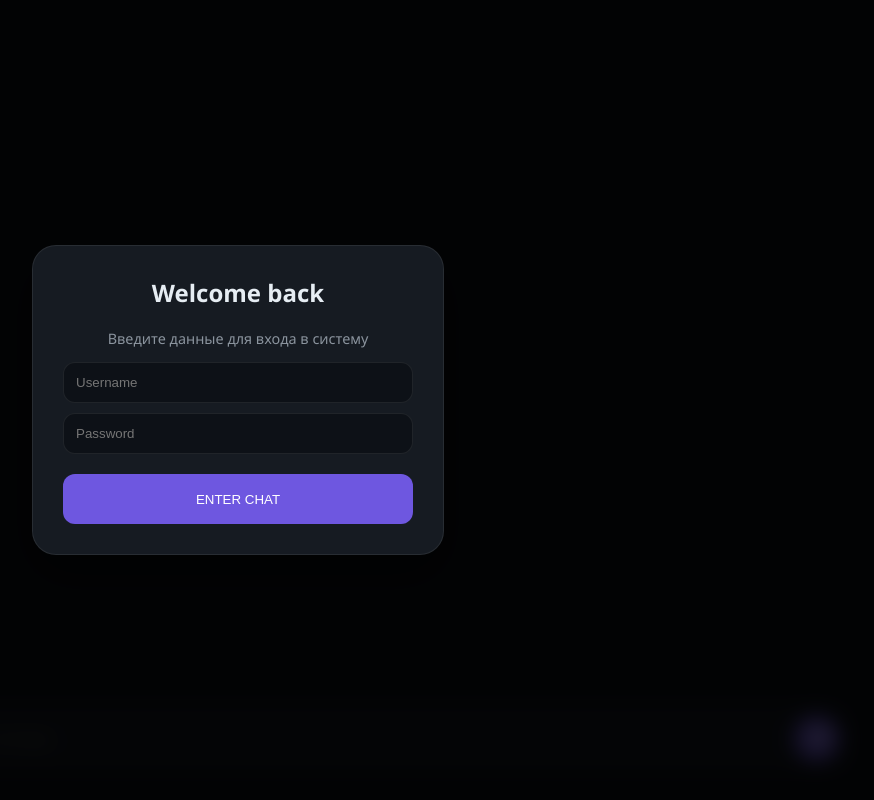
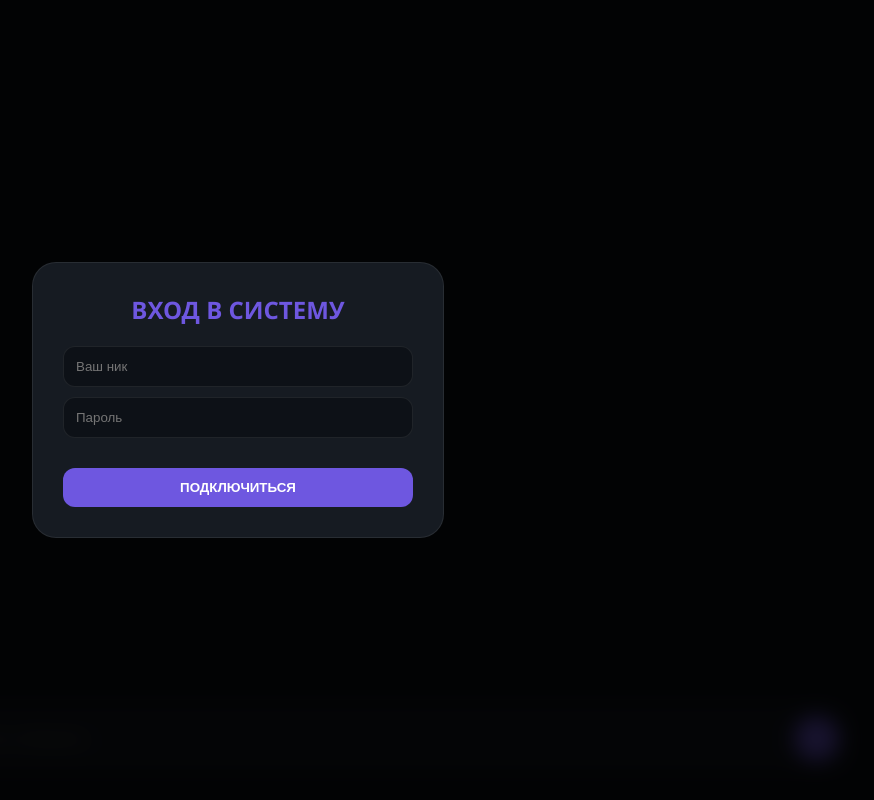
Before and after one commit to Krembovan/CatMes, a Flask app: page / in a window 1280 px wide. Shown: the whole page, without its empty margins (402-1276 px from the left). Run offline with Flask 3, Linux system fonts and the light colour scheme; some libraries are stand-ins or nearby versions.

Commit message:
UI Roundness and bottom profile

```diff
--- a/app.py
+++ b/app.py
@@ -2,7 +2,7 @@ import eventlet
 eventlet.monkey_patch()
 
 import json, os, time
-from flask import Flask, render_template, request
+from flask import Flask, render_template
 from flask_socketio import SocketIO, emit, join_room
 
 app = Flask(__name__)
@@ -33,7 +33,7 @@ def index():
 
 @socketio.on('auth')
 def handle_auth(data):
-    nick = data.get('nick', '').strip() or "Guest"
+    nick = data.get('nick', '').strip() or "Гость"
     pwd = data.get('password', '')
     users = load_db('users')
     search_nick = nick.lower()
@@ -44,7 +44,7 @@ def handle_auth(data):
         else:
             emit('auth_result', {'success': False, 'error': 'Неверный пароль'})
     else:
-        new_user = {'nick': nick, 'pass': pwd, 'avatar': 'https://i.imgur.com/6VBx3io.png', 'bio': 'Cyber Traveler', 'rank': 'User'}
+        new_user = {'nick': nick, 'pass': pwd, 'avatar': '', 'bio': 'Пользователь Cyber Chat', 'rank': 'User'}
         users[search_nick] = new_user
         save_db('users', users)
         emit('auth_result', {'success': True, 'user': new_user})
@@ -84,9 +84,13 @@ def handle_msg(data):
 @socketio.on('delete_chat')
 def handle_delete(data):
     rid = data.get('chat_id')
-    if data.get('delete_for_all'):
+    delete_all = data.get('delete_for_all')
+    if delete_all:
         msgs = [m for m in load_db('history') if m.get('room') != rid]
         save_db('history', msgs)
+        reg = load_db('registry')
+        if rid in reg: reg.pop(rid)
+        save_db('registry', reg)
         emit('chat_deleted_globally', {'room': rid}, broadcast=True)
     else:
         emit('chat_hidden_locally', {'room': rid})
--- a/templates/index.html
+++ b/templates/index.html
@@ -2,7 +2,7 @@
 <html lang="ru">
 <head>
     <meta charset="UTF-8">
-    <title>CYBER CHAT v2</title>
+    <title>CYBER CHAT</title>
     <script src="https://cdn.socket.io/4.7.5/socket.io.min.js"></script>
     <style>
         :root {
@@ -12,168 +12,104 @@
             --accent: #4a90e2;
             --text: #e6edf3;
             --border: rgba(255,255,255,0.08);
-            --round: 24px; /* Глобальное скругление */
         }
 
-        body { background: var(--bg); color: var(--text); font-family: 'Segoe UI', Roboto, sans-serif; margin: 0; height: 100vh; overflow: hidden; }
+        body { background: var(--bg); color: var(--text); font-family: 'Segoe UI', sans-serif; margin: 0; height: 100vh; overflow: hidden; }
         .app-container { display: flex; height: 100vh; }
 
-        /* Сайдбар с измененной структурой */
+        /* Сайдбар */
         .sidebar {
-            width: 300px;
-            background: var(--surface);
-            border-right: 1px solid var(--border);
-            display: flex;
-            flex-direction: column;
-            padding: 15px;
-            box-sizing: border-box;
+            width: 300px; background: var(--surface); border-right: 1px solid var(--border);
+            display: flex; flex-direction: column; padding: 15px; box-sizing: border-box;
         }
+        .sidebar-header { padding: 10px 15px 20px; font-weight: 900; color: var(--primary); font-size: 1.2rem; }
 
-        .sidebar-header {
-            padding: 10px 15px 20px;
-            font-weight: 900;
-            letter-spacing: 1px;
-            color: var(--primary);
-            font-size: 1.2rem;
+        #room-list { flex: 1; overflow-y: auto; display: flex; flex-direction: column; gap: 8px; }
+        .room-item {
+            padding: 14px 18px; cursor: pointer; color: #8b949e; transition: 0.3s;
+            border-radius: 16px; display: flex; align-items: center; gap: 10px;
         }
+        .room-item:hover { background: rgba(255, 255, 255, 0.03); color: #fff; }
+        .room-item.active { background: linear-gradient(90deg, rgba(110, 87, 224, 0.2), transparent); color: var(--text); box-shadow: inset 4px 0 0 var(--primary); }
 
-        /* Список чатов - теперь это "плавающие" карточки */
-        #room-list {
-            flex: 1;
-            overflow-y: auto;
-            display: flex;
-            flex-direction: column;
-            gap: 8px;
-        }
-
-        .room-item {
-            padding: 14px 18px;
-            cursor: pointer;
-            color: #8b949e;
-            transition: 0.3s;
-            border-radius: 16px; /* Округлые чаты */
-            display: flex;
-            align-items: center;
-            gap: 10px;
-        }
-
-        .room-item:hover { background: rgba(255, 255, 255, 0.03); color: #fff; }
-        .room-item.active {
-            background: linear-gradient(90deg, rgba(110, 87, 224, 0.2), transparent);
-            color: var(--text);
-            box-shadow: inset 4px 0 0 var(--primary);
-        }
-
-        /* Профиль СЛЕВА ВНИЗУ */
+        /* Профиль слева внизу */
         .my-profile {
-            margin-top: 15px;
-            padding: 12px;
-            background: rgba(255, 255, 255, 0.03);
-            border-radius: 20px;
-            display: flex;
-            align-items: center;
-            gap: 12px;
-            cursor: pointer;
-            transition: 0.3s;
-            border: 1px solid var(--border);
+            margin-top: 15px; padding: 12px; background: rgba(255, 255, 255, 0.03);
+            border-radius: 20px; display: flex; align-items: center; gap: 12px;
+            cursor: pointer; transition: 0.3s; border: 1px solid var(--border);
         }
         .my-profile:hover { background: rgba(110, 87, 224, 0.1); border-color: var(--primary); }
-
         .avatar { width: 40px; height: 40px; border-radius: 14px; background: #21262d; object-fit: cover; }
 
-        /* Чат и сообщения */
-        .chat-area { flex: 1; display: flex; flex-direction: column; background: #0d1117; }
+        /* Чат */
+        .chat-area { flex: 1; display: flex; flex-direction: column; background: #0d1117; position: relative; }
         #messages { flex: 1; padding: 25px; overflow-y: auto; display: flex; flex-direction: column; gap: 15px; }
 
         .msg { display: flex; gap: 12px; max-width: 85%; }
         .msg.my { align-self: flex-end; flex-direction: row-reverse; }
-
-        .msg-content {
-            background: var(--surface);
-            padding: 12px 18px;
-            border-radius: 22px; /* Очень круглые сообщения */
-            font-size: 0.95rem;
-            line-height: 1.4;
-            box-shadow: 0 4px 15px rgba(0,0,0,0.1);
-        }
-        .msg.my .msg-content {
-            background: linear-gradient(135deg, var(--primary), var(--accent));
-            color: white;
-            border-bottom-right-radius: 4px; /* Стиль "хвостика" */
-        }
+        .msg-content { background: var(--surface); padding: 12px 18px; border-radius: 22px; font-size: 0.95rem; box-shadow: 0 4px 15px rgba(0,0,0,0.1); }
+        .msg.my .msg-content { background: linear-gradient(135deg, var(--primary), var(--accent)); color: white; border-bottom-right-radius: 4px; }
         .msg:not(.my) .msg-content { border-bottom-left-radius: 4px; }
 
-        /* Поле ввода */
+        /* Ввод */
         .input-wrapper { padding: 20px 30px 30px; }
-        .input-area {
-            background: var(--surface);
-            padding: 8px 8px 8px 20px;
-            border-radius: 25px;
-            display: flex;
-            gap: 10px;
-            border: 1px solid var(--border);
-            align-items: center;
-        }
-        input { flex: 1; background: transparent; border: none; color: white; outline: none; padding: 10px 0; }
-        .send-btn {
-            background: var(--primary);
-            color: white;
-            border: none;
-            width: 45px;
-            height: 45px;
-            border-radius: 50%;
-            cursor: pointer;
-            display: flex;
-            align-items: center;
-            justify-content: center;
-            transition: 0.3s;
-        }
-        .send-btn:hover { transform: scale(1.05); background: var(--accent); }
+        .input-area { background: var(--surface); padding: 8px 8px 8px 20px; border-radius: 25px; display: flex; gap: 10px; border: 1px solid var(--border); align-items: center; }
+        input { flex: 1; background: transparent; border: none; color: white; outline: none; }
+        .send-btn { background: var(--primary); color: white; border: none; width: 45px; height: 45px; border-radius: 50%; cursor: pointer; display: flex; align-items: center; justify-content: center; transition: 0.3s; }
 
         /* Модалки */
-        .modal-overlay { display: none; position: fixed; inset: 0; background: rgba(0,0,0,0.8); z-index: 1000; align-items: center; justify-content: center; backdrop-filter: blur(10px); }
-        .modal-card { background: var(--surface); padding: 30px; border-radius: var(--round); width: 350px; border: 1px solid var(--border); box-shadow: 0 20px 50px rgba(0,0,0,0.5); }
+        .modal-overlay { display: none; position: fixed; inset: 0; background: rgba(0,0,0,0.8); z-index: 2000; align-items: center; justify-content: center; backdrop-filter: blur(10px); }
+        .modal-card { background: var(--surface); padding: 30px; border-radius: 24px; width: 350px; border: 1px solid var(--border); text-align: center; }
+        .btn-action { width: 100%; padding: 12px; border-radius: 12px; border: none; cursor: pointer; font-weight: bold; margin-top: 10px; }
 
-        ::-webkit-scrollbar { width: 4px; }
-        ::-webkit-scrollbar-thumb { background: var(--border); border-radius: 10px; }
+        /* Контекстное меню */
+        #ctx-menu { display: none; position: fixed; background: #1c2128; border-radius: 12px; padding: 6px; z-index: 3000; border: 1px solid var(--border); box-shadow: 0 10px 30px rgba(0,0,0,0.5); }
+        .ctx-item { padding: 10px 15px; cursor: pointer; color: #f85149; border-radius: 8px; transition: 0.2s; }
+        .ctx-item:hover { background: rgba(248, 81, 73, 0.1); }
     </style>
 </head>
 <body onclick="hideContext()">
 
     <div id="auth-modal" class="modal-overlay" style="display: flex;">
         <div class="modal-card">
-            <h2 style="text-align: center; margin-top: 0;">Welcome back</h2>
-            <p style="color: #8b949e; text-align: center; font-size: 0.9rem;">Введите данные для входа в систему</p>
-            <input type="text" id="auth-nick" placeholder="Username" style="width: 100%; box-sizing: border-box; background: #0d1117; border: 1px solid var(--border); padding: 12px; border-radius: 12px; margin-bottom: 10px; color: white;">
-            <input type="password" id="auth-pass" placeholder="Password" style="width: 100%; box-sizing: border-box; background: #0d1117; border: 1px solid var(--border); padding: 12px; border-radius: 12px; margin-bottom: 20px; color: white;">
-            <button class="send-btn" style="width: 100%; border-radius: 12px; height: 50px;" onclick="login()">ENTER CHAT</button>
+            <h2 style="margin-top: 0; color: var(--primary);">ВХОД В СИСТЕМУ</h2>
+            <input type="text" id="auth-nick" placeholder="Ваш ник" style="width: 100%; box-sizing: border-box; background: #0d1117; border: 1px solid var(--border); padding: 12px; border-radius: 12px; margin-bottom: 10px; color: white;">
+            <input type="password" id="auth-pass" placeholder="Пароль" style="width: 100%; box-sizing: border-box; background: #0d1117; border: 1px solid var(--border); padding: 12px; border-radius: 12px; margin-bottom: 20px; color: white;">
+            <button class="btn-action" style="background: var(--primary); color: white;" onclick="login()">ПОДКЛЮЧИТЬСЯ</button>
+        </div>
+    </div>
+
+    <div id="delete-modal" class="modal-overlay">
+        <div class="modal-card">
+            <h3 style="margin-top: 0;">Удалить этот чат?</h3>
+            <p style="color: #8b949e; font-size: 0.9rem;">История сообщений будет стерта.</p>
+            <label style="display: flex; align-items: center; justify-content: center; gap: 10px; margin-bottom: 15px; cursor: pointer;">
+                <input type="checkbox" id="del-all-check"> Удалить для всех
+            </label>
+            <button class="btn-action" style="background: #f85149; color: white;" onclick="confirmDelete()">УДАЛИТЬ</button>
+            <button class="btn-action" style="background: transparent; color: #8b949e;" onclick="closeDeleteModal()">ОТМЕНА</button>
         </div>
     </div>
 
     <div id="profile-modal" class="modal-overlay">
         <div class="modal-card">
-            <h3 style="margin-top: 0;">Settings</h3>
-            <label style="font-size: 0.8rem; color: #8b949e;">Avatar URL</label>
-            <input type="text" id="edit-avatar" style="width: 100%; box-sizing: border-box; background: #0d1117; border: 1px solid var(--border); padding: 12px; border-radius: 12px; margin: 5px 0 15px; color: white;">
-            <label style="font-size: 0.8rem; color: #8b949e;">Status</label>
-            <input type="text" id="edit-bio" style="width: 100%; box-sizing: border-box; background: #0d1117; border: 1px solid var(--border); padding: 12px; border-radius: 12px; margin: 5px 0 20px; color: white;">
-            <button class="send-btn" style="width: 100%; border-radius: 12px; height: 45px;" onclick="saveProfile()">SAVE</button>
-            <button onclick="closeProfile()" style="width: 100%; background: transparent; border: none; color: #8b949e; margin-top: 10px; cursor: pointer;">Cancel</button>
+            <h3 style="margin-top: 0;">Настройки профиля</h3>
+            <input type="text" id="edit-avatar" placeholder="Ссылка на аватар" style="width: 100%; box-sizing: border-box; background: #0d1117; border: 1px solid var(--border); padding: 12px; border-radius: 12px; margin-bottom: 10px; color: white;">
+            <input type="text" id="edit-bio" placeholder="Ваш статус" style="width: 100%; box-sizing: border-box; background: #0d1117; border: 1px solid var(--border); padding: 12px; border-radius: 12px; margin-bottom: 20px; color: white;">
+            <button class="btn-action" style="background: var(--primary); color: white;" onclick="saveProfile()">СОХРАНИТЬ</button>
+            <button class="btn-action" style="background: transparent; color: #8b949e;" onclick="closeProfile()">ЗАКРЫТЬ</button>
         </div>
     </div>
 
     <div class="app-container">
         <div class="sidebar">
-            <div class="sidebar-header">CYBER.IO</div>
-
-            <div id="room-list">
-                </div>
-
+            <div class="sidebar-header">CYBER CHAT</div>
+            <div id="room-list"></div>
             <div class="my-profile" onclick="openProfile()">
                 <img src="" id="my-ava" class="avatar">
                 <div style="overflow: hidden;">
-                    <div id="my-nick-display" style="font-weight: bold; white-space: nowrap; text-overflow: ellipsis;">User</div>
-                    <div id="my-bio-display" style="font-size: 0.7rem; opacity: 0.6; white-space: nowrap; text-overflow: ellipsis;">Online</div>
+                    <div id="my-nick-display" style="font-weight: bold; white-space: nowrap; text-overflow: ellipsis;">Загрузка...</div>
+                    <div id="my-bio-display" style="font-size: 0.7rem; opacity: 0.6; white-space: nowrap; text-overflow: ellipsis;">В сети</div>
                 </div>
             </div>
         </div>
@@ -182,19 +118,22 @@
             <div id="messages"></div>
             <div class="input-wrapper">
                 <div class="input-area">
-                    <input type="text" id="m-input" placeholder="Write a message..." onkeypress="if(event.key==='Enter') send()">
-                    <button class="send-btn" onclick="send()">
-                        <svg width="20" height="20" viewBox="0 0 24 24" fill="none" stroke="currentColor" stroke-width="2.5" stroke-linecap="round" stroke-linejoin="round"><line x1="22" y1="2" x2="11" y2="13"></line><polygon points="22 2 15 22 11 13 2 9 22 2"></polygon></svg>
-                    </button>
+                    <input type="text" id="m-input" placeholder="Написать сообщение..." onkeypress="if(event.key==='Enter') send()">
+                    <button class="send-btn" onclick="send()">➤</button>
                 </div>
             </div>
         </div>
+    </div>
+
+    <div id="ctx-menu">
+        <div class="ctx-item" onclick="openDeleteModal()">🗑 Удалить чат</div>
     </div>
 
     <script>
         const socket = io();
         let myData = null;
         let selectedRoom = "Общий";
+        let roomToDel = null;
 
         function login() {
             const nick = document.getElementById('auth-nick').value;
@@ -208,20 +147,60 @@
                 document.getElementById('auth-modal').style.display = 'none';
                 document.getElementById('profile-modal').style.display = 'none';
                 document.getElementById('my-nick-display').innerText = myData.nick;
-                document.getElementById('my-bio-display').innerText = myData.bio || "Cyber Traveler";
+                document.getElementById('my-bio-display').innerText = myData.bio || "В сети";
                 document.getElementById('my-ava').src = myData.avatar || 'https://i.pravatar.cc/100';
                 socket.emit('get_rooms');
                 switchRoom("Общий");
             } else { alert(data.error); }
         });
 
+        function switchRoom(id) {
+            selectedRoom = id;
+            document.getElementById('messages').innerHTML = '';
+            document.querySelectorAll('.room-item').forEach(el => {
+                el.classList.toggle('active', el.getAttribute('data-id') === id);
+            });
+            socket.emit('join', { room: id });
+        }
+
+        socket.on('room_list', (rooms) => {
+            const list = document.getElementById('room-list');
+            list.innerHTML = `<div class="room-item active" data-id="Общий" onclick="switchRoom('Общий')" oncontextmenu="showContext(event, 'Общий')"># Общий канал</div>`;
+            Object.keys(rooms).forEach(id => {
+                list.innerHTML += `<div class="room-item" data-id="${id}" onclick="switchRoom('${id}')" oncontextmenu="showContext(event, '${id}')"># ${rooms[id].name}</div>`;
+            });
+        });
+
+        // Контекстное меню
+        function showContext(e, id) {
+            e.preventDefault();
+            roomToDel = id;
+            const menu = document.getElementById('ctx-menu');
+            menu.style.display = 'block';
+            menu.style.left = e.pageX + 'px';
+            menu.style.top = e.pageY + 'px';
+        }
+
+        function hideContext() { document.getElementById('ctx-menu').style.display = 'none'; }
+
+        function openDeleteModal() { document.getElementById('delete-modal').style.display = 'flex'; hideContext(); }
+        function closeDeleteModal() { document.getElementById('delete-modal').style.display = 'none'; }
+
+        function confirmDelete() {
+            const forAll = document.getElementById('del-all-check').checked;
+            socket.emit('delete_chat', { chat_id: roomToDel, delete_for_all: forAll });
+            closeDeleteModal();
+        }
+
+        socket.on('chat_deleted_globally', () => location.reload());
+
+        // Остальные функции
         function openProfile() {
             document.getElementById('edit-avatar').value = myData.avatar;
             document.getElementById('edit-bio').value = myData.bio;
             document.getElementById('profile-modal').style.display = 'flex';
         }
         function closeProfile() { document.getElementById('profile-modal').style.display = 'none'; }
-
         function saveProfile() {
             socket.emit('update_profile', {
                 nick: myData.nick,
@@ -230,33 +209,11 @@
             });
         }
 
-        function switchRoom(id) {
-            selectedRoom = id;
-            document.getElementById('messages').innerHTML = '';
-            document.querySelectorAll('.room-item').forEach(el => {
-                el.classList.toggle('active', el.innerText.includes(id));
-            });
-            socket.emit('join', { room: id });
-        }
-
-        socket.on('room_list', (rooms) => {
-            const list = document.getElementById('room-list');
-            list.innerHTML = `<div class="room-item active" onclick="switchRoom('Общий')"># Global Hub</div>`;
-            Object.keys(rooms).forEach(id => {
-                list.innerHTML += `<div class="room-item" onclick="switchRoom('${id}')"># ${rooms[id].name}</div>`;
-            });
-        });
-
         function send() {
-            const input = document.getElementById('m-input');
-            if (!input.value) return;
-            socket.emit('message', {
-                room: selectedRoom,
-                text: input.value,
-                user: myData.nick,
-                avatar: myData.avatar
-            });
-            input.value = '';
+            const val = document.getElementById('m-input').value;
+            if(!val) return;
+            socket.emit('message', { room: selectedRoom, text: val, user: myData.nick, avatar: myData.avatar });
+            document.getElementById('m-input').value = '';
         }
 
         socket.on('message', (msg) => { if(msg.room === selectedRoom) renderMsg(msg); });
@@ -266,9 +223,9 @@
             const div = document.createElement('div');
             div.className = `msg ${msg.user === myData.nick ? 'my' : ''}`;
             div.innerHTML = `
-                <img src="${msg.avatar || 'https://i.pravatar.cc/100'}" class="avatar" style="width:30px; height:30px; margin-top: 5px;">
-                <div style="flex: 1;">
-                    <div style="font-size: 0.7rem; color: #8b949e; margin: 0 10px 2px;">${msg.user}</div>
+                <img src="${msg.avatar || 'https://i.pravatar.cc/100'}" class="avatar" style="width:30px; height:30px; margin-top:5px;">
+                <div style="flex:1">
+                    <div style="font-size:0.7rem; color:#8b949e; margin:0 10px 2px">${msg.user}</div>
                     <div class="msg-content">${msg.text}</div>
                 </div>
             `;
@@ -276,8 +233,6 @@
             box.appendChild(div);
             box.scrollTop = box.scrollHeight;
         }
-
-        function hideContext() {}
     </script>
 </body>
 </html>
```
